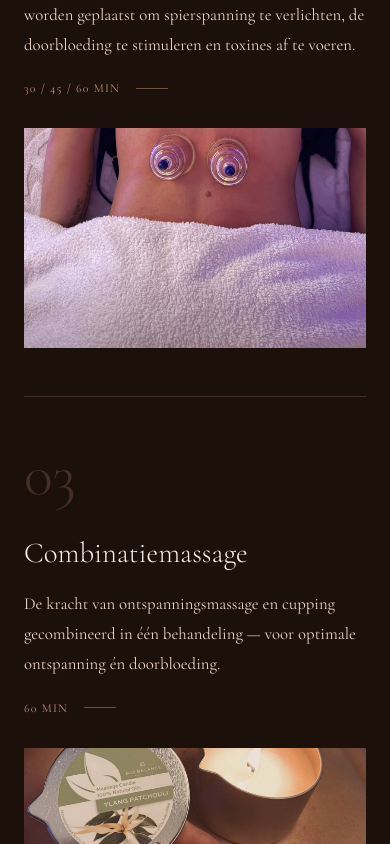
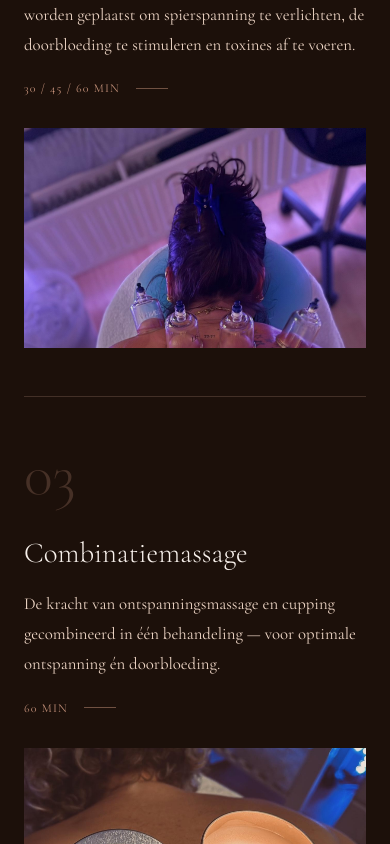
Before and after one commit to BoomerNieQ/MindAway, a Next.js app: page / in a window 390 px wide. Shown: the part 3440-4284 px from the top of the page. Built offline with nearby package versions, Linux system fonts and the light colour scheme.

Commit message:
Services: per-image mobile focus position

```diff
--- a/src/components/Services.tsx
+++ b/src/components/Services.tsx
@@ -12,6 +12,7 @@ const services = [
       'Een diepe ontspannende massage die spanning en stress loslaat. Met zachte, vloeiende bewegingen wordt uw lichaam volledig tot rust gebracht.',
     duration: '30 / 60 min',
     image: '/gebruiken1.jpeg',
+    mobilePosition: 'object-bottom',
   },
   {
     number: '02',
@@ -20,6 +21,7 @@ const services = [
       'Een traditionele techniek waarbij vacuümkopjes worden geplaatst om spierspanning te verlichten, de doorbloeding te stimuleren en toxines af te voeren.',
     duration: '30 / 45 / 60 min',
     image: '/cupping1.jpeg',
+    mobilePosition: 'object-top',
   },
   {
     number: '03',
@@ -28,6 +30,7 @@ const services = [
       'De kracht van ontspanningsmassage en cupping gecombineerd in één behandeling — voor optimale ontspanning én doorbloeding.',
     duration: '60 min',
     image: '/3.jpg',
+    mobilePosition: 'object-center',
   },
 ]
 
@@ -98,7 +101,7 @@ function ServiceCard({ service, index }: { service: typeof services[0]; index: n
             src={service.image}
             alt={service.title}
             fill
-            className="object-cover object-bottom"
+            className={`object-cover ${service.mobilePosition}`}
             sizes="100vw"
           />
           <div className="absolute inset-0 opacity-20" style={{ background: 'linear-gradient(to bottom, transparent 60%, var(--color-darkest))' }} />
```
